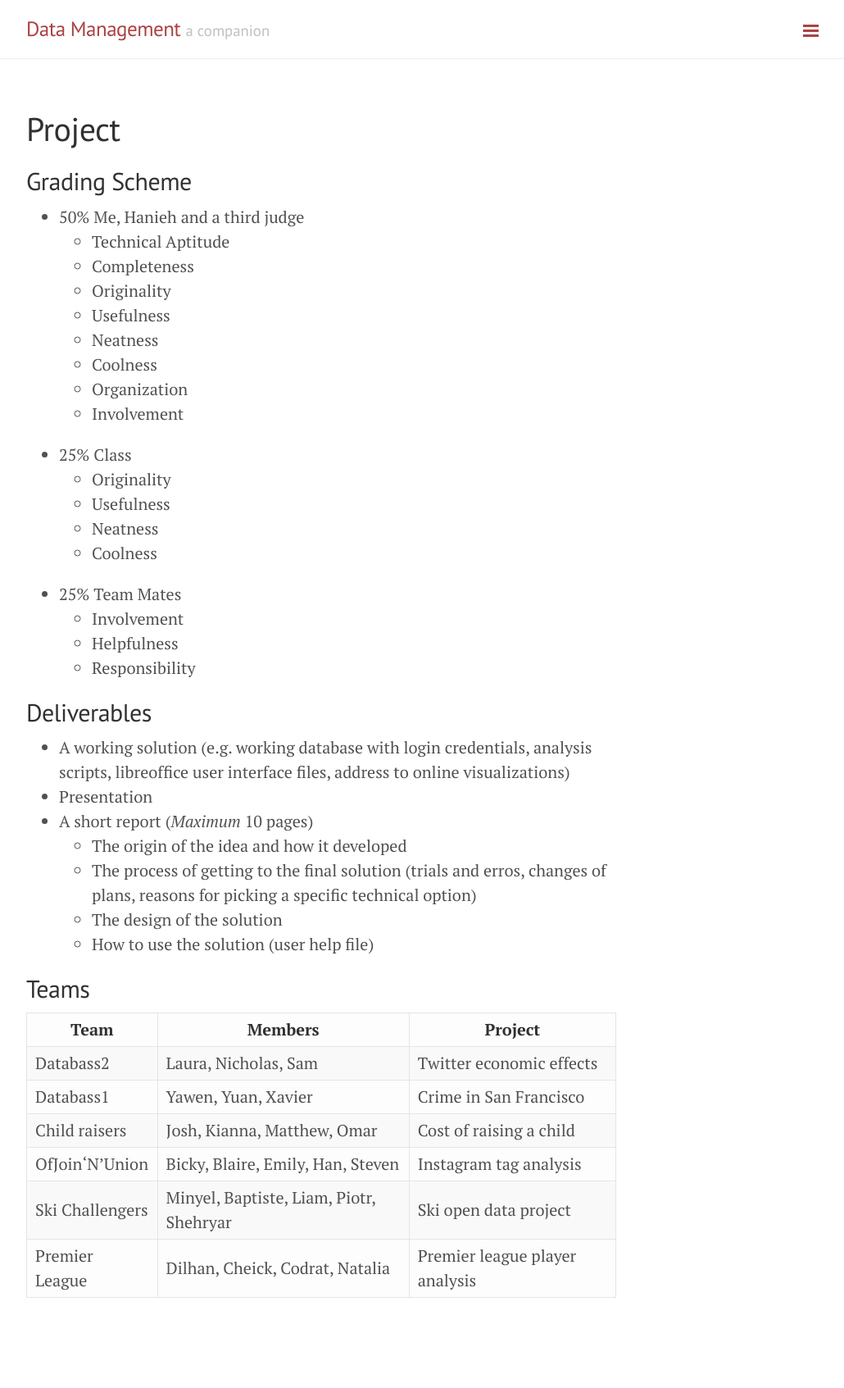
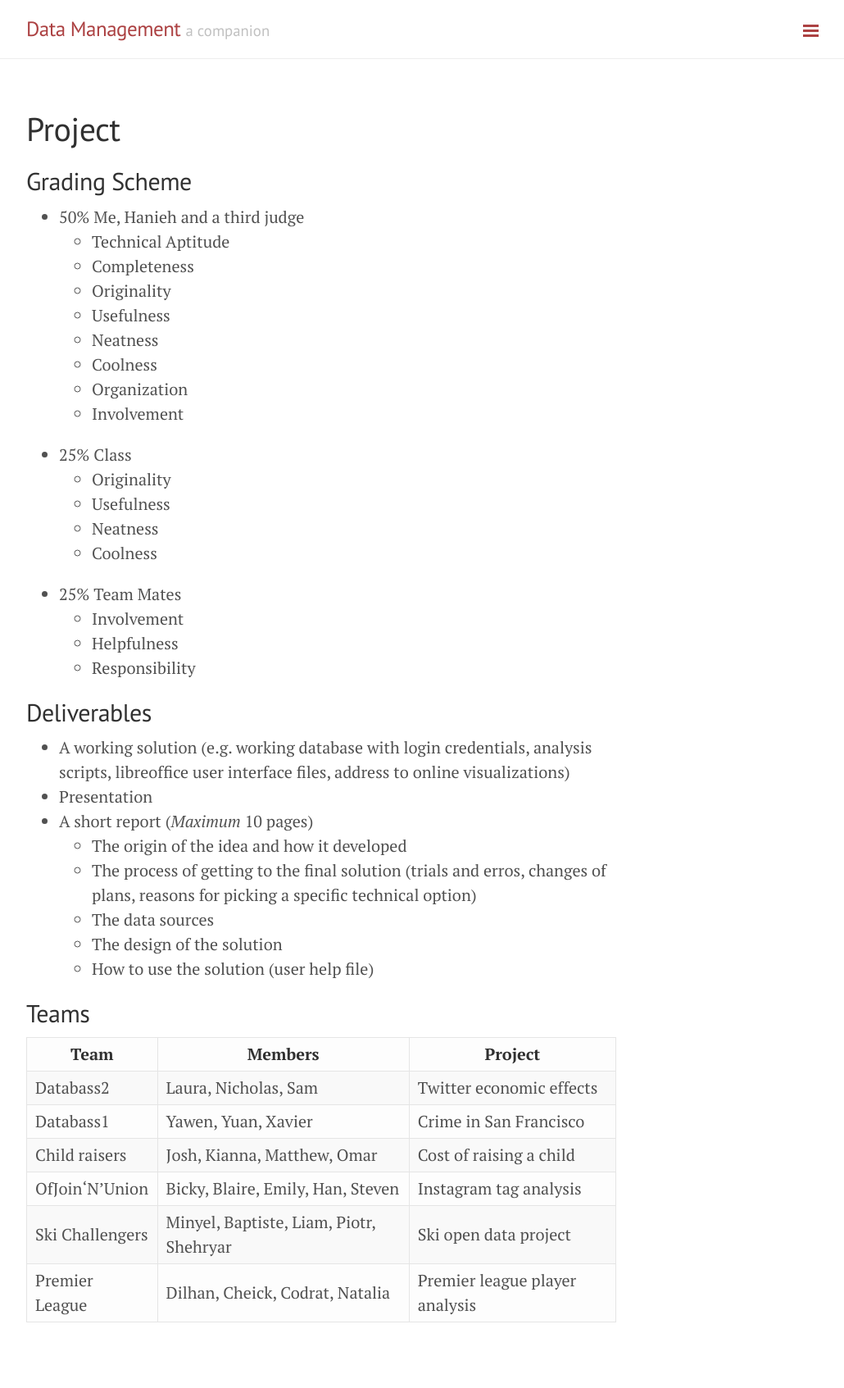
Before and after one commit to retrography/data-management, a Jekyll site: the page built from project.markdown, in a window 1280 px wide. Shown: the whole page at 82% size, without its empty margins (248-1278 px from the left). Built offline with Jekyll 4.4.1, drawn with Linux system fonts in a browser that asks for light colours; Markdown is read by kramdown in place of the engine named in the settings; before the commit the page ends 1663 px from its top, so only the background shows below that.

Commit message:
Update project.markdown

```diff
--- a/project.markdown
+++ b/project.markdown
@@ -31,6 +31,7 @@ title: Project
 * A short report (_Maximum_ 10 pages)
 	* The origin of the idea and how it developed
 	* The process of getting to the final solution (trials and erros, changes of plans, reasons for picking a specific technical option)
+	* The data sources
 	* The design of the solution
 	* How to use the solution (user help file)
 
```
